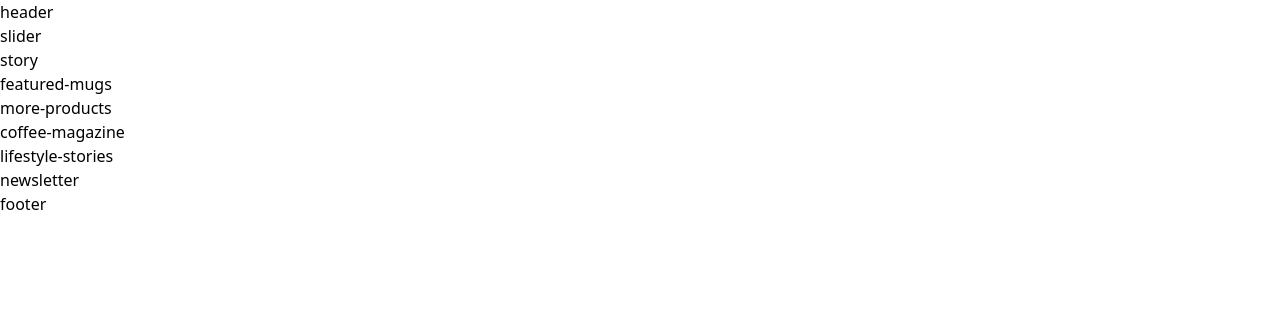
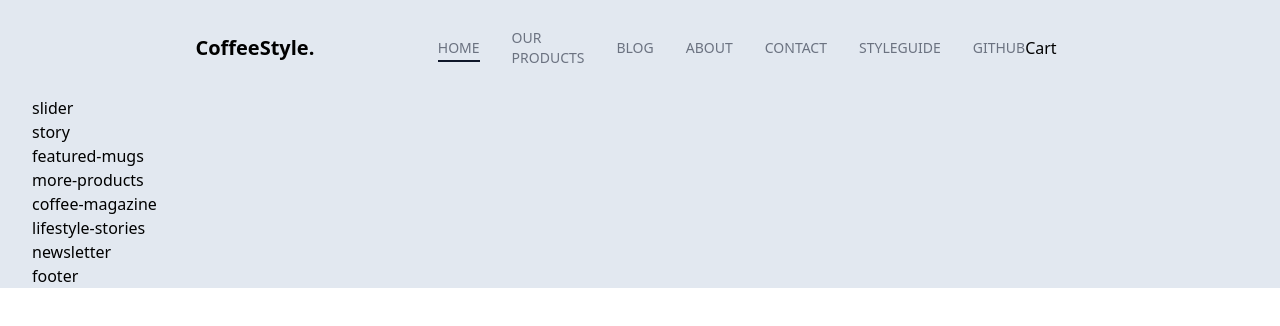
Before and after one commit to alexa-132/tailwindcss-coffee-style, a website: page public/index.html in a window 1280 px wide. Drawn offline with Linux system fonts and the light colour scheme.

Commit message:
header #1

```diff
--- a/public/index.html
+++ b/public/index.html
@@ -4,12 +4,57 @@
     <meta charset="UTF-8" />
     <meta name="viewport" content="width=device-width, initial-scale=1.0" />
     <title>Coffee Style</title>
-    <link href="./output.css" rel="stylesheet" />
+    <link href="./output.css" type="text/css" rel="stylesheet" />
   </head>
   <body>
     <div id="root">
-      <div id="content-wrapper">
-        <header>header</header>
+      <div
+        class="content-wrapper max-w-screen-2xl text-base mx-auto px-8 bg-slate-200"
+      >
+        <header class="py-6 mx-10">
+          <nav class="flex flex-row justify-between items-center">
+            <div
+              class="logo basis-2/6 text-center text-xl font-semibold cursor-pointer"
+            >
+              CoffeeStyle.
+            </div>
+            <ul
+              class="basis-3/6 flex justify-start items-center gap-8 uppercase text-sm text-gray-500 font-medium"
+            >
+              <li
+                class="cursor-pointer py-1 hover:text-gray-800 relative after:absolute after:bottom-0 after:left-0 after:bg-slate-900 after:h-0.5 after:w-full"
+              >
+                <!--28:28 tìm hiểu relative after trong css-->
+                <a href="#" class="">Home</a>
+              </li>
+              <li class="cursor-pointer py-1 hover:text-gray-800">
+                <a href="#" class="">Our Products</a>
+              </li>
+              <li class="cursor-pointer py-1 hover:text-gray-800">
+                <a href="#" class="">Blog</a>
+              </li>
+              <li class="cursor-pointer py-1 hover:text-gray-800">
+                <a href="#" class="">About</a>
+              </li>
+              <li class="cursor-pointer py-1 hover:text-gray-800">
+                <a href="#" class="">Contact</a>
+              </li>
+              <li class="cursor-pointer py-1 hover:text-gray-800">
+                <a href="#" class="">StyleGuide</a>
+              </li>
+              <li class="cursor-pointer py-1 hover:text-gray-800">
+                <a href="https://github.com/alexa-132" class="">GitHub</a>
+              </li>
+            </ul>
+            <!--End menu-->
+
+            <ul class="basis-1/6">
+              <li class="">
+                <a href="#" class="">Cart</a>
+              </li>
+            </ul>
+          </nav>
+        </header>
 
         <main>
           <div class="slider">slider</div>
```
Also changed, not shown: public/output.css.
